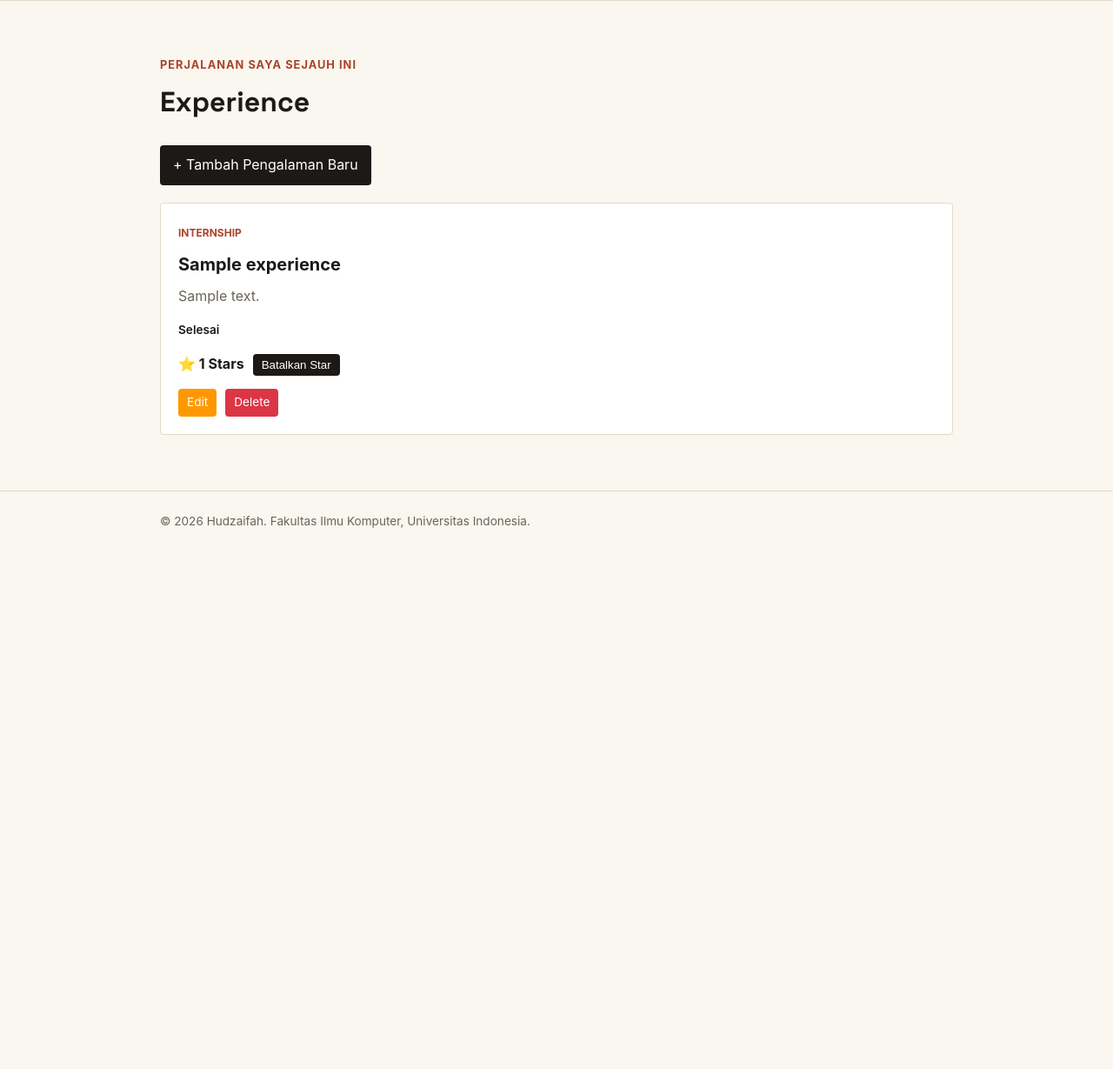
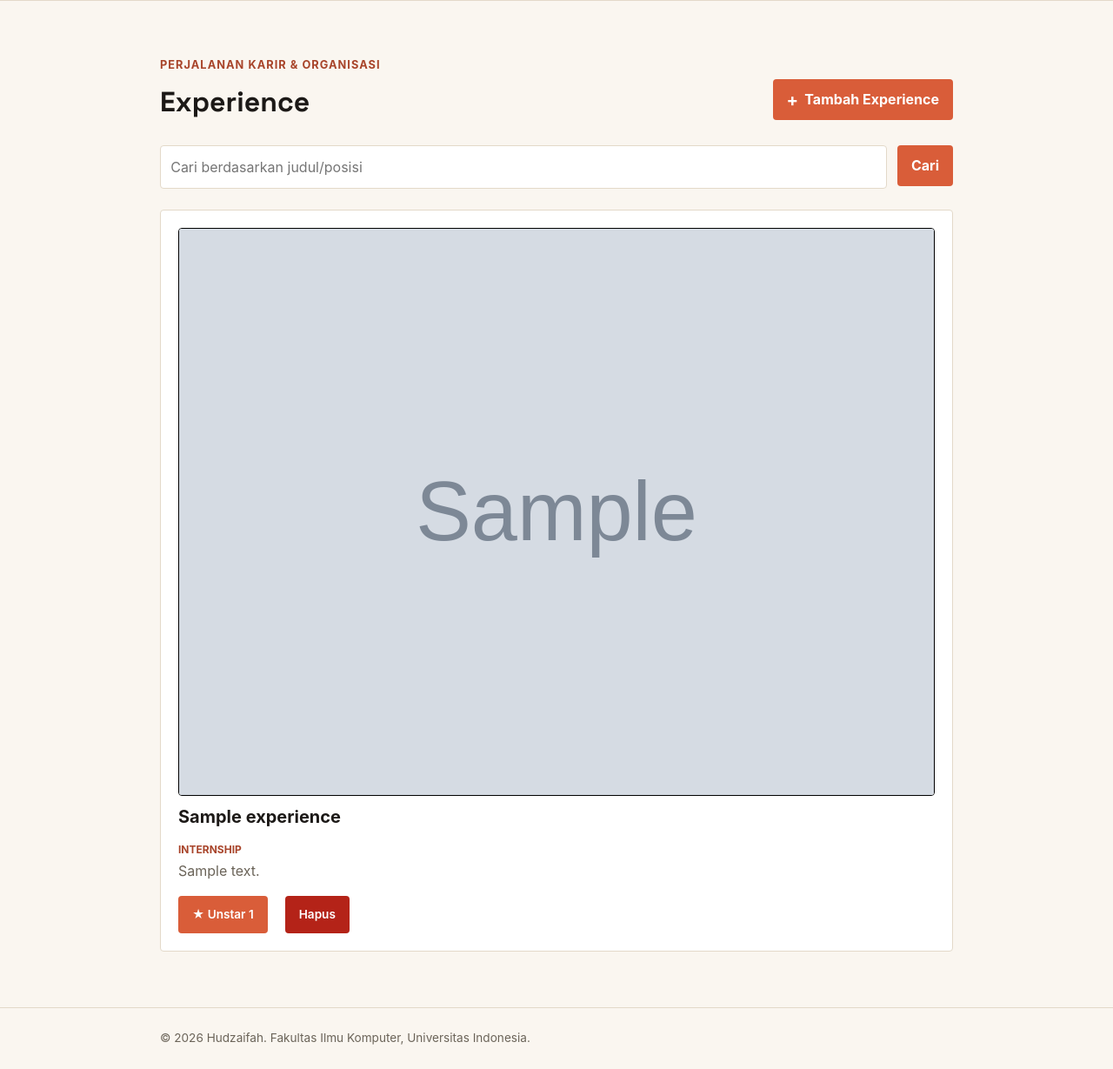
Before and after one commit to uzzzzzaaaaa/myportofolio, a Django app: page /experience/ in a window 1280 px wide. Shown: the part 74-1303 px from the top of the page at 87% size. Before the commit the page ends 681 px from the top, so only its background shows below. Run offline with Django 5.2, Linux system fonts and the light colour scheme; a user stored in the database is signed in; tables that the repository leaves empty hold one stand-in row (values such as "Sample post"); grey boxes marked "Sample" are stand-in pictures.

Commit message:
feat: Menyelesaikan Tugas 5

```diff
--- a/main/forms.py
+++ b/main/forms.py
@@ -1,6 +1,10 @@
-from django.forms import ModelForm, TextInput, Textarea, URLInput, Select, DateInput
+from django.forms import ModelForm, TextInput, Textarea, URLInput, Select, DateInput, ValidationError
 
 from main.models import Project, Experience
+
+from django import forms
+
+from django.utils.html import strip_tags
 
 class ProjectForm(ModelForm):
     class Meta:
@@ -83,3 +87,13 @@ class ExperienceForm(ModelForm):
             "ended_at": DateInput(attrs={"type": "date"}), # Ini bikin muncul kalender
             "category": Select(),
         }
+
+    # Membersihkan tag HTML dari title
+    def clean_title(self):
+        title = self.cleaned_data.get('title')
+        return strip_tags(title)
+
+    # Membersihkan tag HTML dari description
+    def clean_description(self):
+        description = self.cleaned_data.get('description')
+        return strip_tags(description)
--- a/main/urls.py
+++ b/main/urls.py
@@ -2,7 +2,7 @@ from django.urls import path
 
 from main.views import show_main, show_experience, show_projects, create_project, get_projects_json, delete_project
 
-from main.views import create_experience, edit_experience, delete_experience, show_json_experience
+from main.views import create_experience, edit_experience, delete_experience, get_experience_json, create_experience_ajax
 
 from main.views import  register, login_user, logout_user, toggle_star, toggle_star_experience
 
@@ -20,11 +20,12 @@ urlpatterns = [
     path('experience/add/', create_experience, name='create_experience'),
     path('experience/edit/<uuid:id>/', edit_experience, name='edit_experience'),
     path('experience/delete/<uuid:id>/', delete_experience, name='delete_experience'),
-    path('json-experience/', show_json_experience, name='show_json_experience'),
     path("register/", register, name="register"),
     path("login/", login_user, name="login"),
     path("logout/", logout_user, name="logout"),
     path("projects/<uuid:project_id>/star/", toggle_star, name="toggle_star"),
     path('experience/<uuid:id>/star/', toggle_star_experience, name='toggle_star_experience'),
     path("projects/add-ajax/", create_project_ajax, name="create_project_ajax"),
+    path('experience/json/', get_experience_json, name='get_experience_json'),
+    path('experience/add-ajax/', create_experience_ajax, name='create_experience_ajax'),
 ]
--- a/main/views.py
+++ b/main/views.py
@@ -44,9 +44,12 @@ def show_main(request):
 
 
 def show_experience(request):
+    title_query = request.GET.get("title", "").strip()
+
     context = {
         "name": "Hudzaifah",
-        "experience_list": Experience.objects.all(),
+        "title_query": title_query,
+        "form": ExperienceForm(),
     }
     return render(request, "experience.html", context)
 
@@ -108,6 +111,32 @@ def get_projects_json(request):
 
     return JsonResponse(data, safe=False)
 
+def register(request):
+
+    form = UserCreationForm(request.POST or None)
+
+
+
+    if request.method == "POST" and form.is_valid():
+
+        form.save()
+
+        messages.success(request, "Akun berhasil dibuat. Silakan login.")
+
+        return redirect("main:login")
+
+
+
+    context = {
+
+        "name": "Burhan",
+
+        "form": form,
+
+    }
+
+    return render(request, "register.html", context)
+
 @login_required(login_url="/login/")
 def delete_project(request, project_id):
     if not request.user.is_superuser:
@@ -158,23 +187,51 @@ def delete_experience(request, id):
     experience.delete()
     return redirect('main:show_experience')
 
-def show_json_experience(request):
-    data = Experience.objects.all()
-    return HttpResponse(serializers.serialize("json", data), content_type="application/json")
+def get_experience_json(request):
+    title_query = request.GET.get("title", "").strip()
+    # Mengambil semua experience beserta data stars
+    experiences = Experience.objects.prefetch_related('stars').all()
 
-def register(request):
-    form = UserCreationForm(request.POST or None)
+    if title_query:
+        # Menambahkan fitur pencarian berdasarkan title
+        experiences = experiences.filter(title__icontains=title_query)
 
-    if request.method == "POST" and form.is_valid():
-        form.save()
-        messages.success(request, "Akun berhasil dibuat. Silakan login.")
-        return redirect("main:login")
+    data = []
+    for exp in experiences:
+        starred_users = exp.stars.all()
+        is_starred = request.user in starred_users if request.user.is_authenticated else False
 
-    context = {
-        "name": "Burhan",
-        "form": form,
-    }
-    return render(request, "register.html", context)
+        data.append({
+            "pk": str(exp.id),
+            "fields": {
+                "title": exp.title,
+                "description": exp.description,
+                "category": exp.category,
+                "thumbnail": exp.thumbnail,
+                "star_count": starred_users.count(),
+                "is_starred": is_starred,
+            }
+        })
+    return JsonResponse(data, safe=False)
+
+@require_POST
+def create_experience_ajax(request):
+    # Memeriksa hak akses sesuai peran (hanya superuser yang boleh menambah data)
+    if not request.user.is_superuser:
+        return JsonResponse(
+            {"message": "Hanya pemilik portofolio yang dapat menambahkan pengalaman."},
+            status=403
+        )
+
+    form = ExperienceForm(request.POST)
+    if form.is_valid():
+        experience = form.save()
+        return JsonResponse(
+            {"message": "Experience berhasil ditambahkan.", "pk": str(experience.id)},
+            status=201
+        )
+
+    return JsonResponse({"errors": form.errors.get_json_data()}, status=400)
 
 def login_user(request):
     form = AuthenticationForm(request, data=request.POST or None)
--- a/portofolio/views.py
+++ b/portofolio/views.py
@@ -1,4 +1,6 @@
-from django.shortcuts import render
+from django.shortcuts import render, redirect
+from django.contrib.auth import login, logout
+from django.contrib.auth.forms import AuthenticationForm
 
 
 def landing_page(request):
--- /dev/null
+++ b/templates/components/experience_form_modal.html
@@ -0,0 +1,53 @@
+<div
+  id="add-experience-modal"
+  class="project-form-modal"
+  popover="auto"
+  role="dialog"
+  aria-modal="true"
+  aria-labelledby="add-experience-modal-title"
+>
+  <button
+    type="button"
+    class="project-form-modal__backdrop"
+    popovertarget="add-experience-modal"
+    popovertargetaction="hide"
+    aria-label="Tutup form tambah experience"
+  ></button>
+
+  <div class="project-form-modal__content">
+    <button
+      type="button"
+      class="project-form-modal__close"
+      popovertarget="add-experience-modal"
+      popovertargetaction="hide"
+      aria-label="Tutup form tambah experience"
+    >
+      &times;
+    </button>
+
+    <h2 id="add-experience-modal-title">Tambah Experience Baru</h2>
+    <!-- Perhatikan id="experience-form" ini, akan kita panggil di JavaScript -->
+    <form id="experience-form" class="project-form">
+      {% csrf_token %} {% for field in form %}
+      <div class="form-group">
+        <label for="{{ field.id_for_label }}">{{ field.label }}</label>
+        {{ field }} {% for error in field.errors %}
+        <p class="form-error">{{ error }}</p>
+        {% endfor %}
+      </div>
+      {% endfor %}
+
+      <div class="project-form-modal__actions">
+        <button
+          type="button"
+          class="button button-secondary"
+          popovertarget="add-experience-modal"
+          popovertargetaction="hide"
+        >
+          Batal
+        </button>
+        <button type="submit" class="button">Tambah Experience</button>
+      </div>
+    </form>
+  </div>
+</div>
--- a/templates/experience.html
+++ b/templates/experience.html
@@ -1,127 +1,254 @@
-{% extends 'base.html' %} {% block content %}
+{% extends "base.html" %} {% block meta %}
+<title>Experience - {{ name }}</title>
+{% endblock meta %} {% block content %}
 <main>
   <section class="experience-section" id="experience">
     <div class="container">
-      <p class="section-kicker">Perjalanan saya sejauh ini</p>
+      <p class="section-kicker">Perjalanan Karir & Organisasi</p>
+
+      <div class="project-header">
         <h1>Experience</h1>
-
-      <!-- HANYA SUPERUSER YANG BISA TAMBAH DATA -->
         {% if user.is_superuser %}
-      <a
-        href="{% url 'main:create_experience' %}"
-        style="
-          display: inline-block;
-          margin-bottom: 20px;
-          padding: 10px 15px;
-          background-color: var(--ink, #000);
-          color: white;
-          text-decoration: none;
-          border-radius: 4px;
-        "
+        <button
+          type="button"
+          class="button project-add-button"
+          popovertarget="add-experience-modal"
         >
-        + Tambah Pengalaman Baru
-      </a>
-      {% endif %}
-
-      <div class="experience-grid">
-        {% for experience in experience_list %}
-        <!-- Typo <ar> sudah diperbaiki menjadi <article> -->
-        <article class="experience-card">
-          <span class="experience-category">
-            {{ experience.get_category_display }}
-          </span>
-          <h2>{{ experience.title }}</h2>
-          <p class="experience-description">{{ experience.description }}</p>
-
-          {% if experience.is_ongoing %}
-          <p class="experience-status">Sedang berlangsung</p>
-          {% else %}
-          <p class="experience-status">Selesai</p>
-          {% endif %}
-
-          <!-- BAGIAN TOMBOL AKSI & STAR -->
-          <div
-            style="
-              margin-top: 15px;
-              display: flex;
-              flex-direction: column;
-              gap: 10px;
-            "
-          >
-            <!-- 1. INFO JUMLAH STAR & TOMBOL STAR (Hanya untuk user yang login) -->
-            <div style="display: flex; align-items: center; gap: 10px">
-              <span style="font-weight: bold"
-                >⭐ {{ experience.stars.count }} Stars</span
-              >
-
-              {% if user.is_authenticated %}
-              <form
-                action="{% url 'main:toggle_star_experience' experience.id %}"
-                method="POST"
-                style="display: inline"
-              >
-                {% csrf_token %}
-                <button
-                  type="submit"
-                  style="
-                    padding: 5px 10px;
-                    background-color: var(--ink, #000);
-                    color: white;
-                    border: none;
-                    border-radius: 4px;
-                    cursor: pointer;
-                  "
-                >
-                  {% if user in experience.stars.all %} Batalkan Star {% else %}
-                  Beri Star {% endif %}
+          <span aria-hidden="true">+</span>
+          Tambah Experience
         </button>
-              </form>
         {% endif %}
       </div>
 
-            <!-- 2. TOMBOL EDIT & DELETE -->
-            <!-- prettier-ignore -->
-            {% if user.is_superuser or is_editor %}
-            <div style="display: flex; gap: 10px; margin-top: 5px">
-              <a
-                href="{% url 'main:edit_experience' experience.id %}"
-                style="
-                  padding: 5px 10px;
-                  background-color: #ff9800;
-                  color: white;
-                  text-decoration: none;
-                  border-radius: 4px;
-                  font-size: 0.85rem;
-                "
-                >Edit</a
-              >
+      <!-- Form Search dengan id khusus -->
+      <form id="experience-search-form" class="project-search">
+        <input
+          type="search"
+          id="search-input"
+          name="title"
+          value="{{ title_query }}"
+          placeholder="Cari berdasarkan judul/posisi"
+          class="project-search__input"
+          aria-label="Cari experience"
+        />
+        <button type="submit" class="button">Cari</button>
+      </form>
 
-              <!-- HANYA SUPERUSER YANG BISA DELETE -->
-              {% if user.is_superuser %}
-              <a
-                href="{% url 'main:delete_experience' experience.id %}"
-                onclick="return confirm('Yakin mau menghapus data ini?');"
-                style="
-                  padding: 5px 10px;
-                  background-color: #dc3545;
-                  color: white;
-                  text-decoration: none;
-                  border-radius: 4px;
-                  font-size: 0.85rem;
-                "
-                >Delete</a
-              >
-              {% endif %}
+      <!-- Tempat penampung status (Loading, Error, Empty) -->
+      <div id="loading" class="empty-state hide">
+        <p>Memuat pengalaman...</p>
       </div>
-            {% endif %}
+      <div id="error" class="empty-state hide">
+        <p>Gagal memuat data experience. Silakan coba lagi.</p>
       </div>
-        </article>
-        {% empty %}
-        <p class="empty-state">Belum ada pengalaman yang ditambahkan.</p>
-        {% endfor %}
+      <div id="empty" class="empty-state hide">
+        <p>Belum ada experience yang ditambahkan atau ditemukan.</p>
       </div>
+
+      <!-- Grid kosong yang akan diisi oleh JavaScript -->
+      <div id="grid" class="experience-grid hide"></div>
     </div>
   </section>
 </main>
 
+<!-- Load Modal form jika user adalah superuser -->
+{% if user.is_superuser %} {% include "components/experience_form_modal.html" %}
+{% endif %}
+
+<script>
+  // 1. Fungsi escapeHtml untuk mencegah XSS (Wajib untuk Tugas 5)
+  function escapeHtml(unsafe) {
+    return (unsafe || "")
+      .toString()
+      .replace(/&/g, "&amp;")
+      .replace(/</g, "&lt;")
+      .replace(/>/g, "&gt;")
+      .replace(/"/g, "&quot;")
+      .replace(/'/g, "&#039;");
+  }
+
+  // 2. Konfigurasi Endpoint
+  const GET_EXPERIENCE_ENDPOINT = "{% url 'main:get_experience_json' %}";
+  const CREATE_EXPERIENCE_ENDPOINT = "{% url 'main:create_experience_ajax' %}";
+  const IS_SUPERUSER = "{{ user.is_superuser|yesno:'true,false' }}" === "true";
+  let abortController;
+
+  // Elemen DOM
+  const loadingState = document.getElementById("loading");
+  const errorState = document.getElementById("error");
+  const emptyState = document.getElementById("empty");
+  const gridContainer = document.getElementById("grid");
+  const searchForm = document.getElementById("experience-search-form");
+  const searchInput = document.getElementById("search-input");
+
+  // Timer untuk fitur Debouncing
+  const SEARCH_DEBOUNCE_DELAY = 300;
+  let searchDebounceTimer;
+
+  function displayPageSection({
+    showLoading = false,
+    showError = false,
+    showEmpty = false,
+    showGrid = false,
+  }) {
+    loadingState.classList.toggle("hide", !showLoading);
+    errorState.classList.toggle("hide", !showError);
+    emptyState.classList.toggle("hide", !showEmpty);
+    gridContainer.classList.toggle("hide", !showGrid);
+  }
+
+  // 3. Fungsi Membuat Card (dilengkapi sanitasi XSS)
+  function buildExperienceCardElement(item) {
+    const exp = item.fields;
+    const expId = item.pk;
+
+    const articleElement = document.createElement("article");
+    articleElement.className = "experience-card";
+
+    // Semua data teks dibungkus escapeHtml() untuk mencegah serangan XSS
+    const imageHtml = exp.thumbnail
+      ? `<img src="${escapeHtml(exp.thumbnail)}" alt="Gambar ${escapeHtml(exp.title)}" class="project-image">`
+      : "";
+
+    // Dummy UUID digantikan oleh ID asli
+    const deleteUrl =
+      "{% url 'main:delete_experience' '00000000-0000-0000-0000-000000000000' %}".replace(
+        "00000000-0000-0000-0000-000000000000",
+        expId,
+      );
+    const starUrl =
+      "{% url 'main:toggle_star_experience' '00000000-0000-0000-0000-000000000000' %}".replace(
+        "00000000-0000-0000-0000-000000000000",
+        expId,
+      );
+
+    const deleteHtml = IS_SUPERUSER
+      ? `<form method="post" action="${deleteUrl}" style="display:inline;">
+            {% csrf_token %}
+            <button type="submit" class="button button-danger" onclick="return confirm('Yakin ingin menghapus experience ini?');">Hapus</button>
+         </form>`
+      : "";
+
+    const isStarredClass = exp.is_starred ? " is-starred" : "";
+    const starText = exp.is_starred ? "Unstar" : "Star";
+
+    const completeCardHtml = `
+            ${imageHtml}
+            <h2>${escapeHtml(exp.title)}</h2>
+            <span class="experience-category">${escapeHtml(exp.category)}</span>
+            <p class="experience-description">${escapeHtml(exp.description)}</p>
+            <div class="project-card-actions">
+                <div class="project-actions">
+                    <form method="post" action="${starUrl}" class="star-form">
+                        {% csrf_token %}
+                        <button type="submit" class="button button-star${isStarredClass}">
+                            <span aria-hidden="true">★</span> ${starText}
+                            <span class="star-count">${exp.star_count}</span>
+                        </button>
+                    </form>
+                    ${deleteHtml}
+                </div>
+            </div>
+        `;
+
+    articleElement.innerHTML = completeCardHtml;
+    return articleElement;
+  }
+
+  // 4. Fetch Data dengan AJAX
+  async function fetchExperiences(searchQuery = "") {
+    if (abortController) abortController.abort();
+    abortController = new AbortController();
+
+    try {
+      displayPageSection({ showLoading: true });
+      const url = searchQuery
+        ? `${GET_EXPERIENCE_ENDPOINT}?title=${encodeURIComponent(searchQuery)}`
+        : GET_EXPERIENCE_ENDPOINT;
+
+      const response = await fetch(url, {
+        headers: { Accept: "application/json" },
+        signal: abortController.signal,
+      });
+
+      if (!response.ok) throw new Error("Gagal mengambil data");
+
+      const data = await response.json();
+      if (data.length === 0) {
+        displayPageSection({ showEmpty: true });
+      } else {
+        gridContainer.innerHTML = "";
+        data.forEach((item) =>
+          gridContainer.appendChild(buildExperienceCardElement(item)),
+        );
+        displayPageSection({ showGrid: true });
+      }
+    } catch (error) {
+      if (error.name === "AbortError") return;
+      console.error("Error memuat experiences:", error);
+      displayPageSection({ showError: true });
+    }
+  }
+
+  // 5. Fitur Pencarian dengan Debouncing
+  searchInput.addEventListener("input", function () {
+    clearTimeout(searchDebounceTimer);
+    searchDebounceTimer = setTimeout(() => {
+      fetchExperiences(searchInput.value.trim());
+    }, SEARCH_DEBOUNCE_DELAY);
+  });
+
+  searchForm.addEventListener("submit", function (event) {
+    event.preventDefault();
+    clearTimeout(searchDebounceTimer);
+    fetchExperiences(searchInput.value.trim());
+  });
+
+  // 6. Handle Submit Form Tambah Data via AJAX (Fetch API)
+  const experienceForm = document.getElementById("experience-form");
+  if (experienceForm) {
+    experienceForm.addEventListener("submit", async function (e) {
+      e.preventDefault(); // Mencegah reload halaman bawaan form
+      const formData = new FormData(experienceForm);
+
+      try {
+        const response = await fetch(CREATE_EXPERIENCE_ENDPOINT, {
+          method: "POST",
+          body: formData, // FormData otomatis menyertakan input CSRF Token
+        });
+
+        if (response.ok) {
+          const data = await response.json();
+          // Memanggil notifikasi Toast
+          showToast(
+            "Berhasil",
+            data.message || "Experience baru ditambahkan!",
+            "success",
+          );
+
+          // Tutup popover modal dan bersihkan form
+          document.getElementById("add-experience-modal").hidePopover();
+          experienceForm.reset();
+
+          // Refresh grid secara instan
+          fetchExperiences();
+        } else {
+          // Menangkap error validasi form
+          const errorData = await response.json();
+          showToast(
+            "Gagal",
+            errorData.message || "Pastikan input diisi dengan valid.",
+            "error",
+          );
+        }
+      } catch (error) {
+        console.error("Error submitting form:", error);
+        showToast("Error", "Gagal menghubungi server.", "error");
+      }
+    });
+  }
+
+  // Mulai memuat data saat halaman dibuka
+  fetchExperiences(searchInput.value.trim());
+</script>
 {% endblock content %}
```
Also changed, not shown: README.md. Lines whose indentation alone changed are shown as unchanged.
